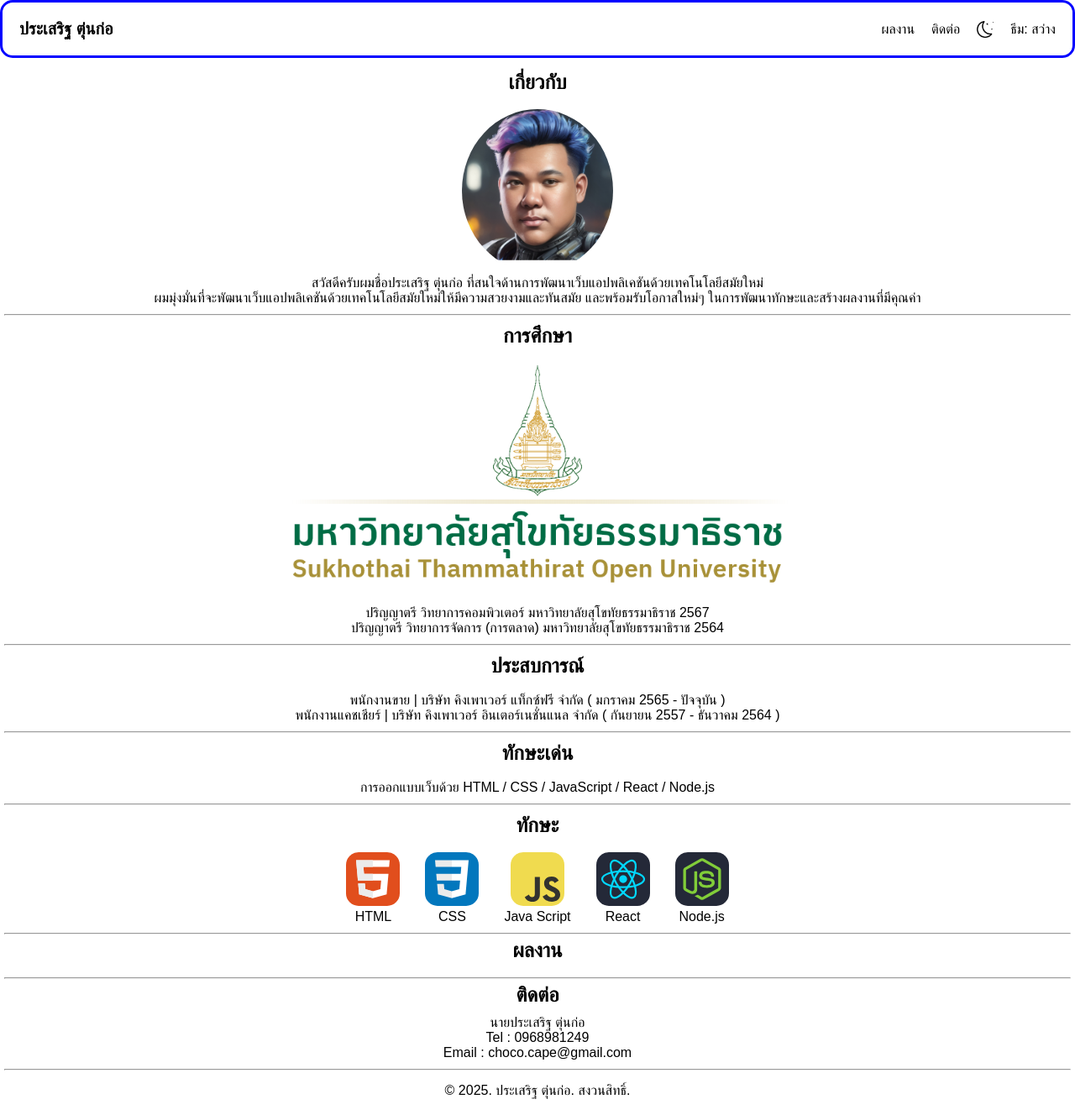
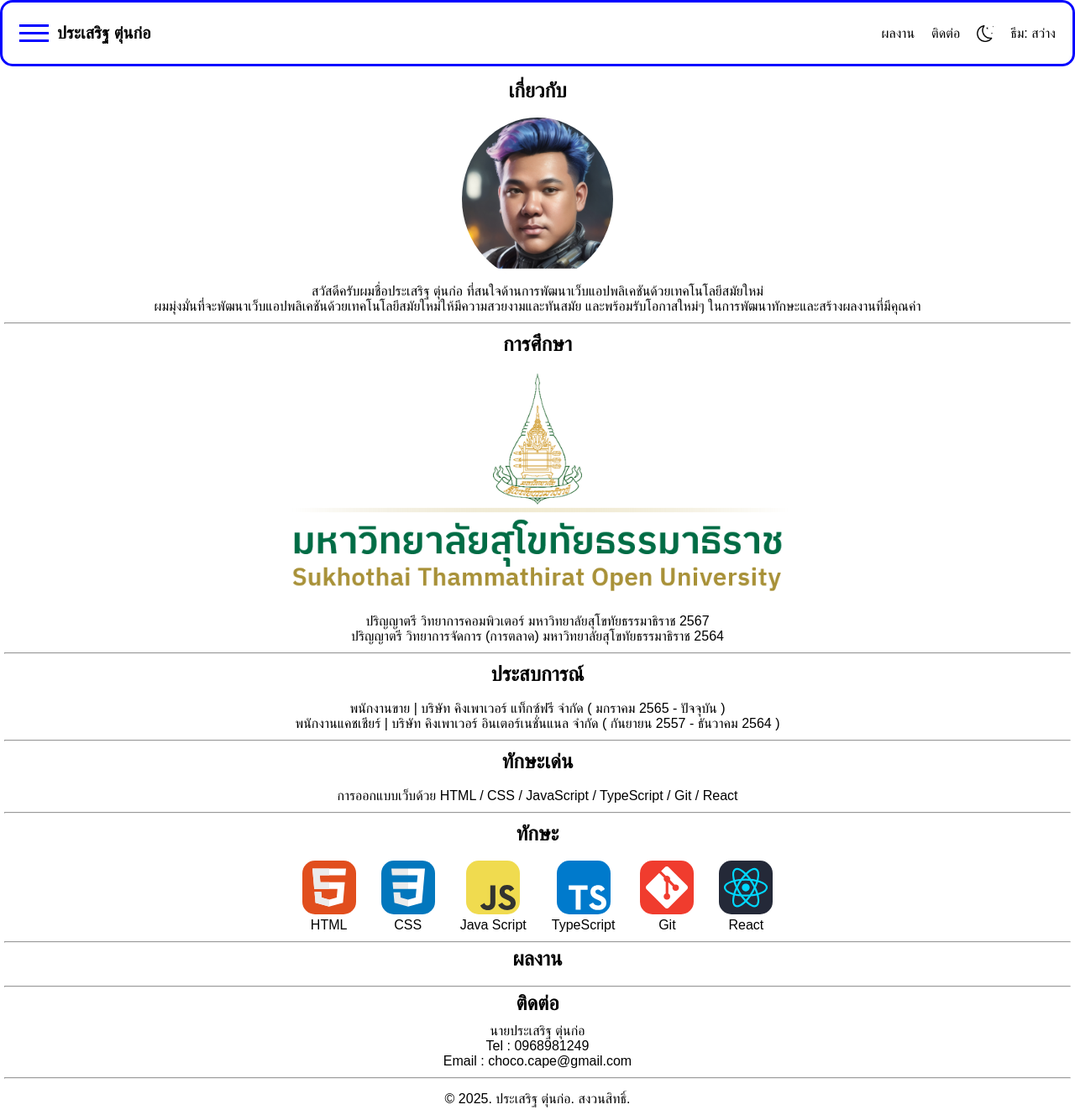
Before and after one commit to Chococrown/Portfolio, a React (Create React App) app: page / in a window 1280 px wide. Shown: the whole page at 84% size. Built offline with nearby package versions, Linux system fonts and the light colour scheme.

Commit message:
เพิ่ม skill

```diff
--- a/src/components/About.js
+++ b/src/components/About.js
@@ -51,7 +51,7 @@
             <h2>ทักษะเด่น</h2>
             <br />
 
-            <div> การออกแบบเว็บด้วย HTML / CSS / JavaScript / React / Node.js </div>
+            <div> การออกแบบเว็บด้วย HTML / CSS / JavaScript / TypeScript / Git / React </div>
         </div>
 
         <hr />
@@ -85,18 +85,32 @@
             </div>
             <div>
                 <img
+                src="../icons/skill/TypeScript.svg"
+                alt="TypeScript"
+                style={{width: '5vw', height: 'auto'}} />
+                <p>TypeScript</p>
+            </div>
+            <div>
+                <img
+                src="../icons/skill/Git.svg"
+                alt="Git"
+                style={{width: '5vw', height: 'auto'}} />
+                <p>Git</p>
+            </div>
+            <div>
+                <img
                 src="../icons/skill/React-Dark.svg"
                 alt="React"
                 style={{width: '5vw', height: 'auto'}} />
                 <p>React</p>
             </div>
-            <div>
+            {/* <div>
                 <img
                 src="../icons/skill/NodeJS-Dark.svg"
                 alt="Node.js"
                 style={{width: '5vw', height: 'auto'}} />
                 <p>Node.js</p>
-            </div>
+            </div> */}
         </div>
 
         <hr />
--- a/src/components/Header.js
+++ b/src/components/Header.js
@@ -14,6 +14,12 @@
     setTheme(savedTheme);
     document.body.classList.toggle("dark", savedTheme === "dark");
   }, []);
+
+  const [isOpen, setIsOpen] = useState(false);
+
+  const toggleHam = () => {
+    setIsOpen(!isOpen);
+  }
 
   const toggleTheme = () => {
     const newTheme = theme === "light" ? "dark" : "light";
@@ -38,7 +44,20 @@
 
     return <header>
         <div className="header__00">
-            <div className="header__01">ประเสริฐ ตุ่นก่อ</div>
+            <div className="header__01">
+              <div className={`ham-menu ${isOpen ? "active" : ""}`} onClick={toggleHam}>
+                  <div class="bar1"></div>
+                  <div class="bar2"></div>
+                  <div class="bar3"></div>
+                </div>
+                <div className={`nav-menu ${isOpen ? "show" : ""}`}>
+                  <ul>
+                    <li>ผลงาน</li>
+                    <li>ติดต่อ</li>
+                  </ul>
+                </div>
+              <div>ประเสริฐ ตุ่นก่อ</div>
+            </div>
                 <ul className="header__02">
                   <li>ผลงาน</li>
                   <li>ติดต่อ</li>
--- a/src/styles/Header.css
+++ b/src/styles/Header.css
@@ -19,7 +19,58 @@
     font-weight: 600;
     align-items: center;
     padding: 10px;
+
+    display: flex;
 }
+
+.nav-menu {
+    display: none;
+  }
+
+  .nav-menu.show {
+    display: block;
+    padding-right: 20px;
+  }
+
+  .ham-menu.active .bar1 {
+    transform: rotate(-45deg) translate(-8px, 8px);
+  }
+
+  .ham-menu.active .bar2 {
+    opacity: 0;
+  }
+
+  .ham-menu.active .bar3 {
+    transform: rotate(45deg) translate(-7px, -7px);
+  }
+
+.ham-menu {
+    display: inline-block;
+    cursor: pointer;
+
+    padding-right: 10px;
+  }
+
+  .bar1, .bar2, .bar3 {
+    width: 35px;
+    height: 3px;
+    background-color: blue;
+    margin: 6px 0;
+    transition: 0.4s;
+  }
+
+  /* Rotate first bar */
+  .change .bar1 {
+    transform: translate(0, 11px) rotate(-45deg);
+  }
+
+  /* Fade out the second bar */
+  .change .bar2 {opacity: 0;}
+
+  /* Rotate last bar */
+  .change .bar3 {
+    transform: translate(0, -11px) rotate(45deg);
+  }
 
 .header__02 {
     display: flex;
```
Also changed, not shown: public/icons/skill/TypeScript.svg (added).
